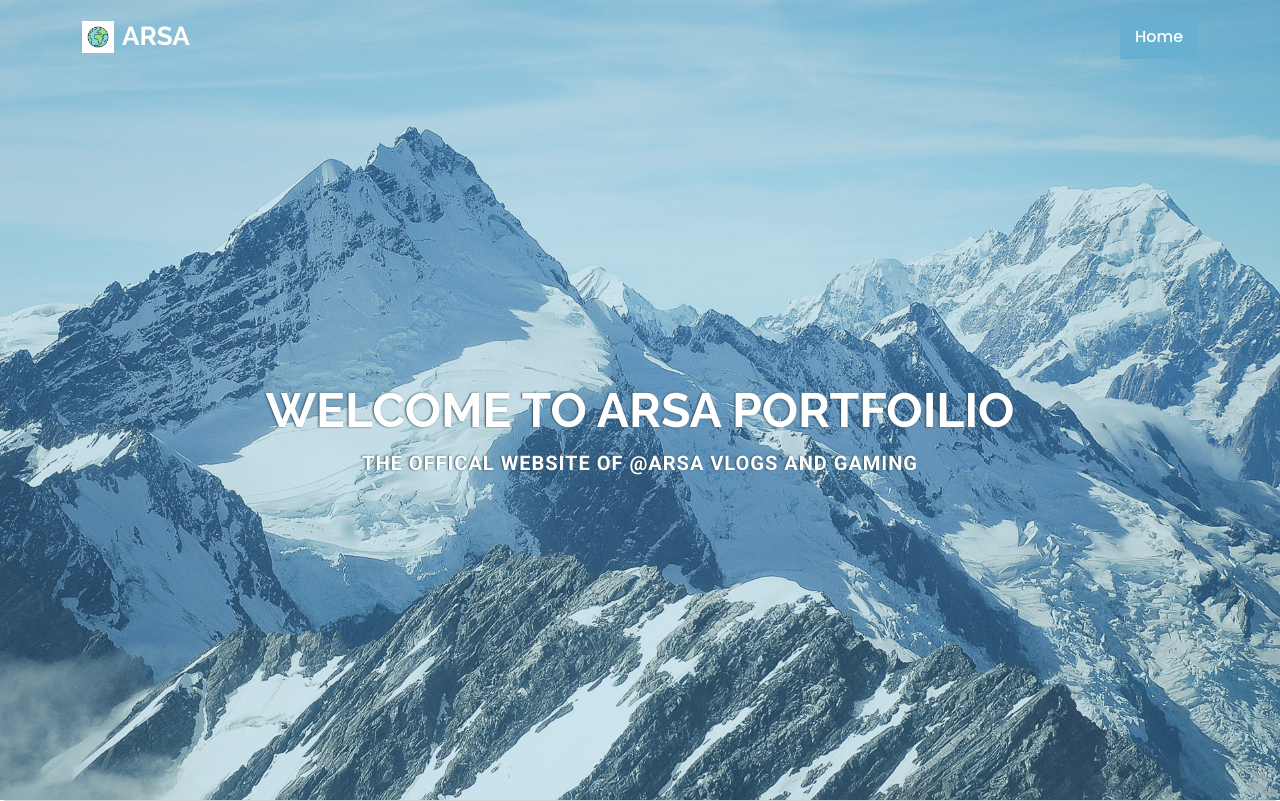
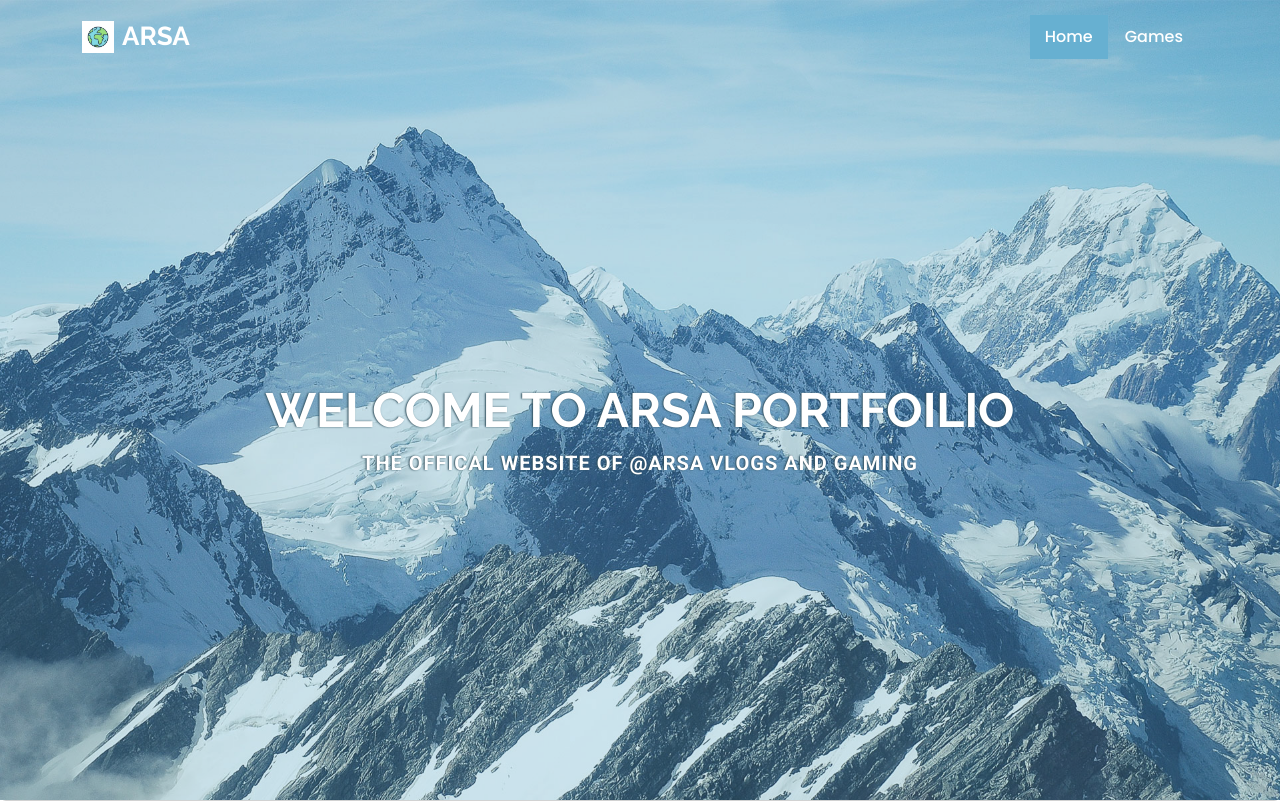
Before and after one commit to arsa6789/arsa-portfolio, a plain HTML site: page index.html in a window 1280 px wide. Shown: the top 801 px of the page. Drawn offline with Linux system fonts and the light colour scheme.

Commit message:
index.html

```diff
--- a/index.html
+++ b/index.html
@@ -38,6 +38,7 @@
       <nav id="navmenu" class="navmenu">
         <ul>
           <li><a href="#hero" class="active">Home</a></li>
+          <li><a href="index2.html" class="#">Games</a></li>
         </ul>
         <i class="mobile-nav-toggle d-xl-none bi bi-list"></i>
       </nav>
```
